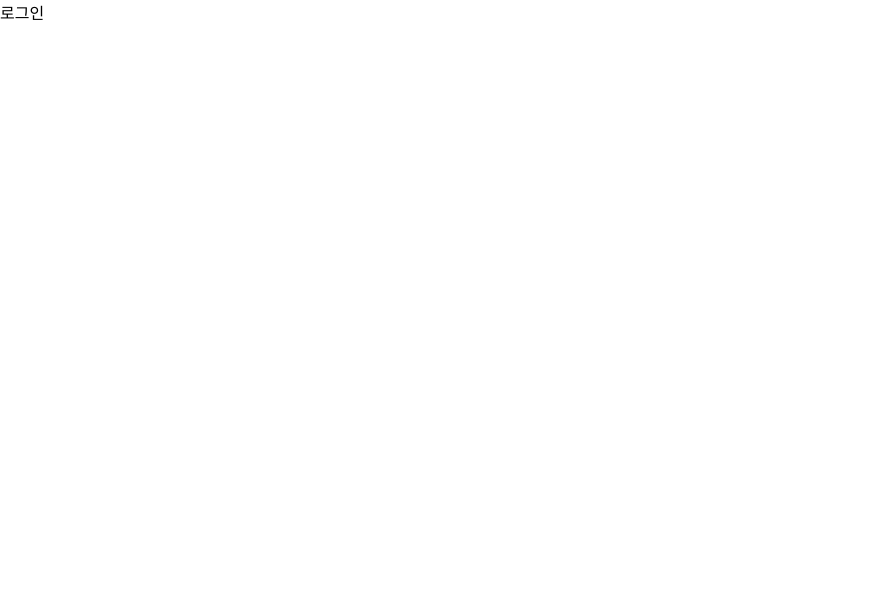
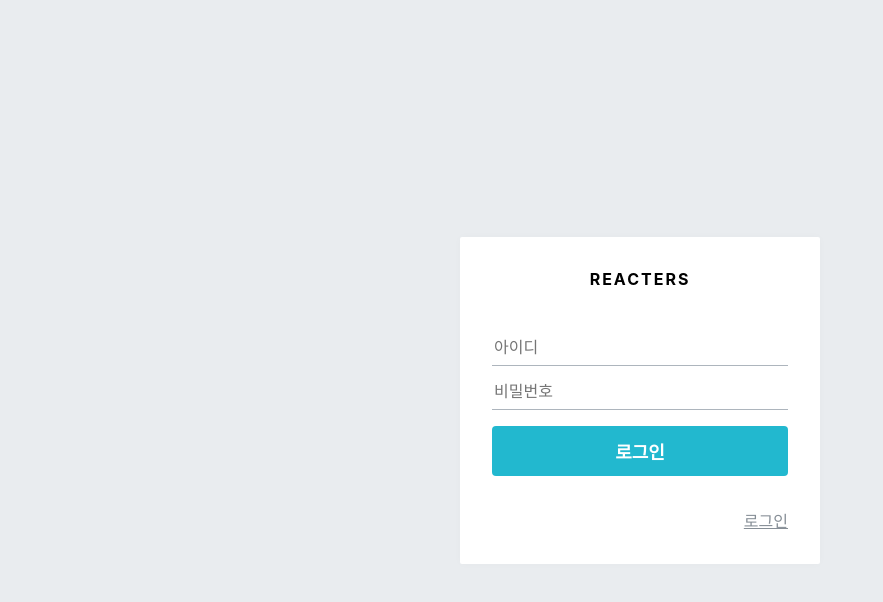
Before and after one commit to sjsjsj1246/Blog_Front, a React (Create React App) app: page /login in a window 1280 px wide. Shown: the top 602 px of the page, without its empty margins (0-883 px from the left). Built offline with nearby package versions, Linux system fonts and the light colour scheme.

Commit message:
🎨 1차 스프린트
프로젝트 개발 환경 구축, 로그인, 회원가입 페이지 구현

```diff
--- /dev/null
+++ b/src/components/auth/AuthForm.jsx
@@ -0,0 +1,117 @@
+import React from 'react';
+import styled from 'styled-components';
+import { Link } from 'react-router-dom';
+import palette from '../../lib/styles/palette';
+import Button from '../common/Button';
+
+/**
+ * 회원가입 또는 로그인 폼을 보여줍니다.
+ */
+
+const AuthFormBlock = styled.div`
+  h3 {
+    margin: 0;
+    color: ${palette.gray[8]};
+    margin-bottom: 1rem;
+  }
+`;
+
+/**
+ * 스타일링된 input
+ */
+const StyledInput = styled.input`
+  font-size: 1rem;
+  border: none;
+  border-bottom: 1px solid ${palette.gray[5]};
+  padding-bottom: 0.5rem;
+  outline: none;
+  width: 100%;
+  &:focus {
+    color: $oc-teal-7;
+    border-bottom: 1px solid ${palette.gray[7]};
+  }
+  & + & {
+    margin-top: 1rem;
+  }
+`;
+
+/**
+ * 폼 하단에 로그인 혹은 회원가입 링크를 보여줌
+ */
+const Footer = styled.div`
+  margin-top: 2rem;
+  text-align: right;
+  a {
+    color: ${palette.gray[6]};
+    text-decoration: underline;
+    &:hover {
+      color: ${palette.gray[9]};
+    }
+  }
+`;
+
+const ButtonWithMarginTop = styled(Button)`
+  margin-top: 1rem;
+`;
+
+const textMap = {
+  login: '로그인',
+  register: '회원가입',
+};
+
+/**
+ * 에러를 보여줍니다
+ */
+const ErrorMessage = styled.div`
+  color: red;
+  text-align: center;
+  font-size: 0.875rem;
+  margin-top: 1rem;
+`;
+
+const AuthForm = ({ type, form, onChange, onSubmit, error }) => {
+  const text = textMap[type];
+  return (
+    <AuthFormBlock>
+      <h3>{text}</h3>
+      <form onSubmit={onSubmit}>
+        <StyledInput
+          autoComplete="username"
+          name="username"
+          placeholder="아이디"
+          onChange={onChange}
+        />
+        <StyledInput
+          autoComplete="new-password"
+          name="password"
+          placeholder="비밀번호"
+          type="password"
+          onChange={onChange}
+        />
+        {type === 'register' && (
+          <StyledInput
+            autoComplete="new-password"
+            name="passwordConfirm"
+            placeholder="비밀번호 확인"
+            type="password"
+            onChange={onChange}
+            value={form.passwordConfirm}
+          />
+        )}
+        {error && <ErrorMessage>{error}</ErrorMessage>}
+        <ButtonWithMarginTop cyan fullWidth>
+          로그인
+        </ButtonWithMarginTop>
+      </form>
+      <Footer>
+        {type === 'login' ? (
+          <Link to="/register">회원가입</Link>
+        ) : (
+          <Link to="/login">로그인</Link>
+        )}
+      </Footer>
+    </AuthFormBlock>
+  );
+};
+
+export default AuthForm;
--- /dev/null
+++ b/src/components/auth/AuthTemplate.jsx
@@ -0,0 +1,53 @@
+import React from 'react';
+import { Link } from 'react-router-dom';
+import styled from 'styled-components';
+import palette from '../../lib/styles/palette';
+
+/**
+ * 회원가입 / 로그인 페이지의 레이아웃을 담당하는 컴포넌트입니다.
+ */
+
+const AuthTemplateWrapper = styled.div`
+  position: absolute;
+  left: 0;
+  top: 0;
+  bottom: 0;
+  right: 0;
+  background: ${palette.gray[2]};
+  /* flex로 내부 내용 중앙 정렬 */
+  display: flex;
+  flex-direction: column;
+  justify-content: center;
+  align-items: center;
+`;
+
+/* 흰색 박스 */
+const WhiteBox = styled.div`
+  .logo-area {
+    display: block;
+    padding-bottom: 2rem;
+    text-align: center;
+    font-weight: bold;
+    letter-spacing: 2px;
+  }
+  box-shadow: 0 0 8px rgba(0, 0, 0, 0.025);
+  padding: 2rem;
+  width: 360px;
+  background: white;
+  border-radius: 2px;
+`;
+
+const AuthTemplate = ({ children }) => {
+  return (
+    <AuthTemplateWrapper>
+      <WhiteBox>
+        <div className="logo-area">
+          <Link to="/">REACTERS</Link>
+        </div>
+        {children}
+      </WhiteBox>
+    </AuthTemplateWrapper>
+  );
+};
+
+export default AuthTemplate;
--- a/src/components/common/Button.jsx
+++ b/src/components/common/Button.jsx
@@ -1,5 +1,5 @@
 import React from 'react';
-import styled from 'styled-components';
+import styled, { css } from 'styled-components';
 import palette from '../../lib/styles/palette';
 
 const StyledButton = styled.button`
@@ -11,11 +11,26 @@
   color: white;
   outline: none;
   cursor: pointer;
-
   background: ${palette.gray[8]};
   &:hover {
     background: ${palette.gray[6]};
   }
+  ${(props) =>
+    props.fullWidth &&
+    css`
+      padding-top: 0.75rem;
+      padding-bottom: 0.75rem;
+      width: 100%;
+      font-size: 1.125rem;
+    `}
+  ${(props) =>
+    props.cyan &&
+    css`
+      background: ${palette.cyan[5]};
+      &:hover {
+        background: ${palette.cyan[4]};
+      }
+    `}
 `;
 
 const Button = (props) => <StyledButton {...props} />;
--- a/src/pages/LoginPage.jsx
+++ b/src/pages/LoginPage.jsx
@@ -1,7 +1,13 @@
 import React from 'react';
+import AuthForm from '../components/auth/AuthForm';
+import AuthTemplate from '../components/auth/AuthTemplate';
 
 const LoginPage = (props) => {
-  return <div>로그인</div>;
+  return (
+    <AuthTemplate>
+      <AuthForm />
+    </AuthTemplate>
+  );
 };
 
 export default LoginPage;
--- a/src/pages/RegisterPage.jsx
+++ b/src/pages/RegisterPage.jsx
@@ -1,7 +1,13 @@
 import React from 'react';
+import AuthForm from '../components/auth/AuthForm';
+import AuthTemplate from '../components/auth/AuthTemplate';
 
 const RegisterPage = (props) => {
-  return <div>회원가입</div>;
+  return (
+    <AuthTemplate>
+      <AuthForm />
+    </AuthTemplate>
+  );
 };
 
 export default RegisterPage;
```
Also changed, not shown: src/base/Header.jsx (added, +14 -0 lines), 1 other file (tests, documents, lock files or other folders).
